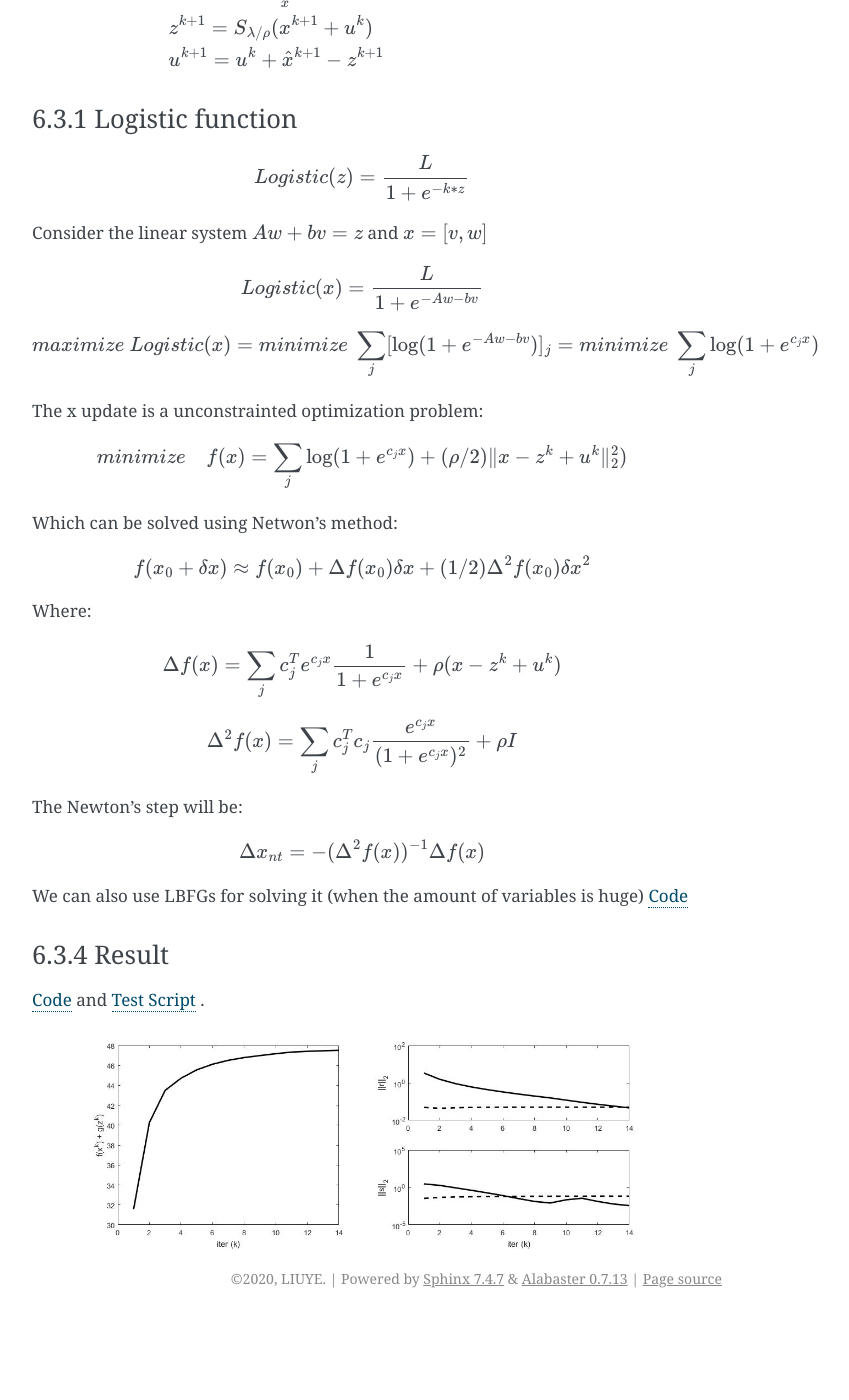
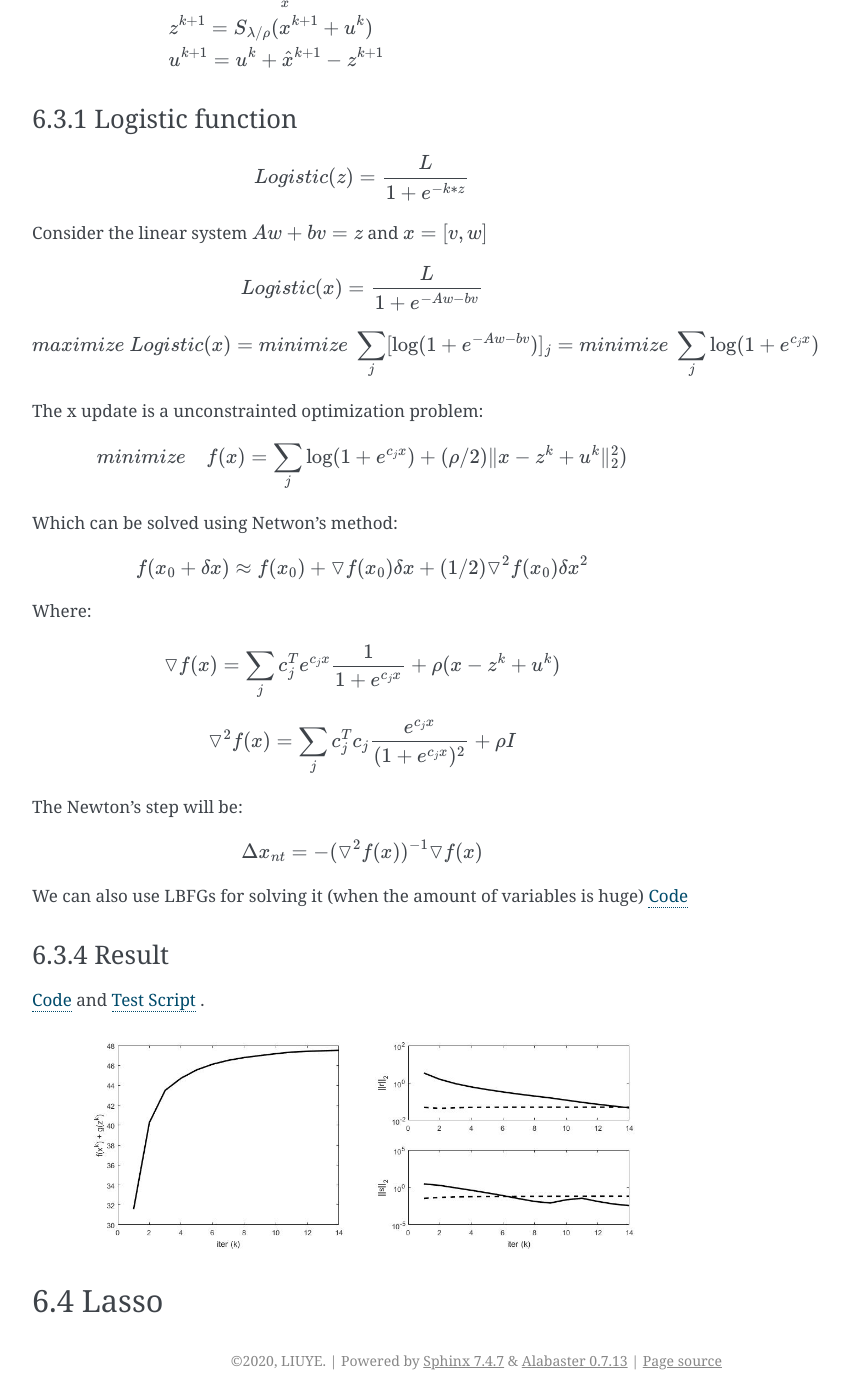
Before and after one commit to gggliuye/cvx_learning, a Sphinx documentation site: the page built from docs/ADMM/L1Norm.rst, in a window 1280 px wide and 1400 px high, scrolled down 4038 px. Shown: the whole window, without its empty margins (388-1237 px from the left). Built offline with Sphinx 7.4.7, drawn with Linux system fonts in a browser that asks for light colours; before the commit the page ends 5356 px from its top, so only the background shows below that.

Commit message:
Update L1Norm.rst

```diff
--- a/docs/ADMM/L1Norm.rst
+++ b/docs/ADMM/L1Norm.rst
@@ -222,20 +222,20 @@ The x update is a unconstrainted optimization problem:
 Which can be solved using Netwon's method:
 
 .. math::
-  f(x_{0}+ \delta x) \approx f(x_{0}) + \Delta f(x_{0})\delta x + (1/2)\Delta^{2}f(x_{0})\delta x^{2}
+  f(x_{0}+ \delta x) \approx f(x_{0}) + \triangledown f(x_{0})\delta x + (1/2)\triangledown^{2}f(x_{0})\delta x^{2}
 
 Where:
 
 .. math::
-  \Delta f(x) = \sum_{j} c_{j}^{T}e^{c_{j}x}\frac{1}{1+e^{c_{j}x}} + \rho(x - z^{k}+u^{k})
+  \triangledown f(x) = \sum_{j} c_{j}^{T}e^{c_{j}x}\frac{1}{1+e^{c_{j}x}} + \rho(x - z^{k}+u^{k})
 
 .. math::
-  \Delta^{2}f(x) = \sum_{j} c_{j}^{T}c_{j} \frac{e^{c_{j}x}}{(1+e^{c_{j}x})^{2}} + \rho I
+  \triangledown^{2}f(x) = \sum_{j} c_{j}^{T}c_{j} \frac{e^{c_{j}x}}{(1+e^{c_{j}x})^{2}} + \rho I
 
 The Newton's step will be:
 
 .. math::
-  \Delta x_{nt} = - (\Delta^{2}f(x))^{-1}\Delta f(x)
+  \Delta x_{nt} = - (\triangledown^{2}f(x))^{-1}\triangledown f(x)
 
 We can also use LBFGs for solving it (when the amount of variables is huge)
 `Code <http://stanford.edu/~boyd/papers/admm/logreg-l1/distr_l1_logreg.html>`_
@@ -248,3 +248,6 @@ We can also use LBFGs for solving it (when the amount of variables is huge)
 
 .. image:: images/logreg.jpg
   :align: center
+
+6.4 Lasso
+------------------------------
```
